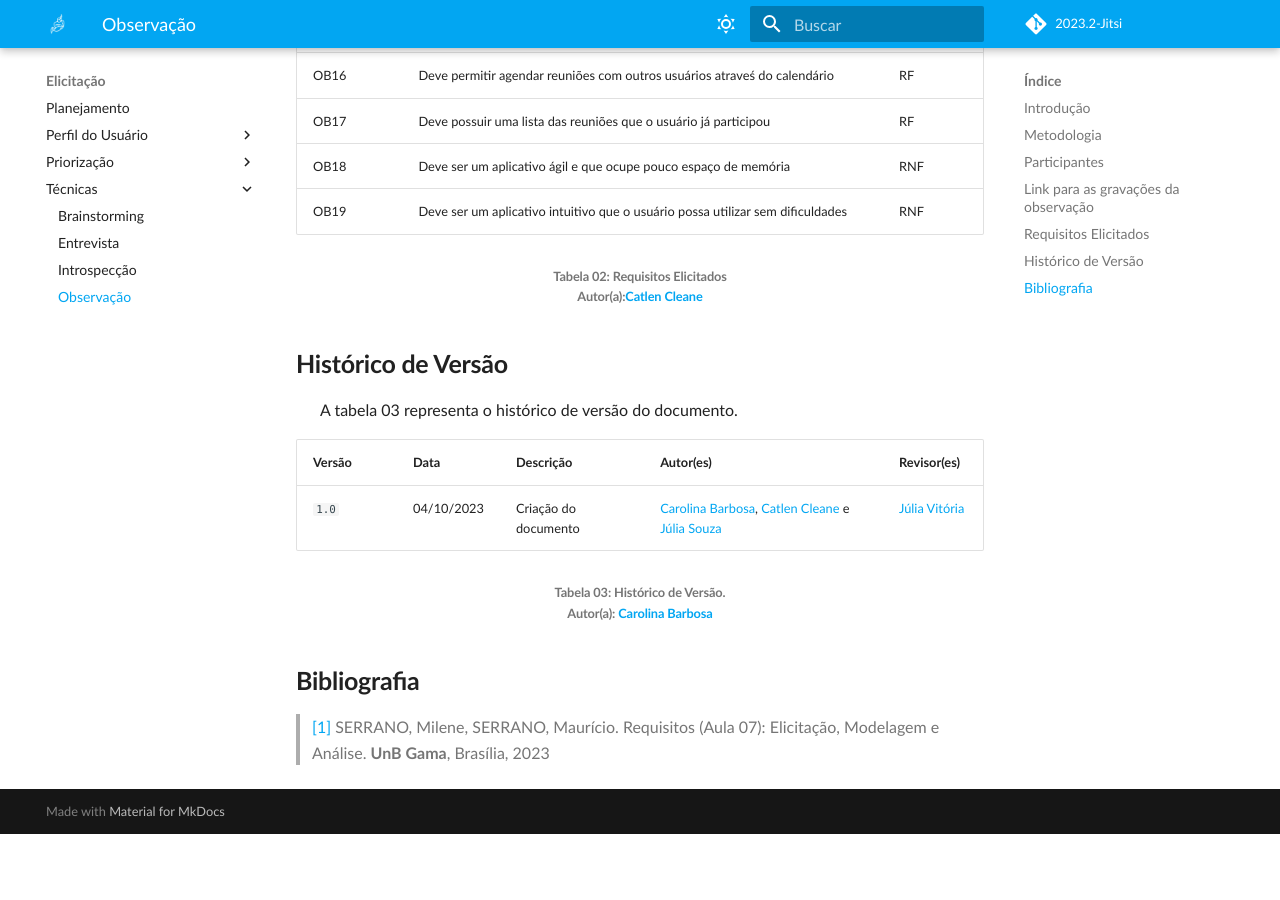
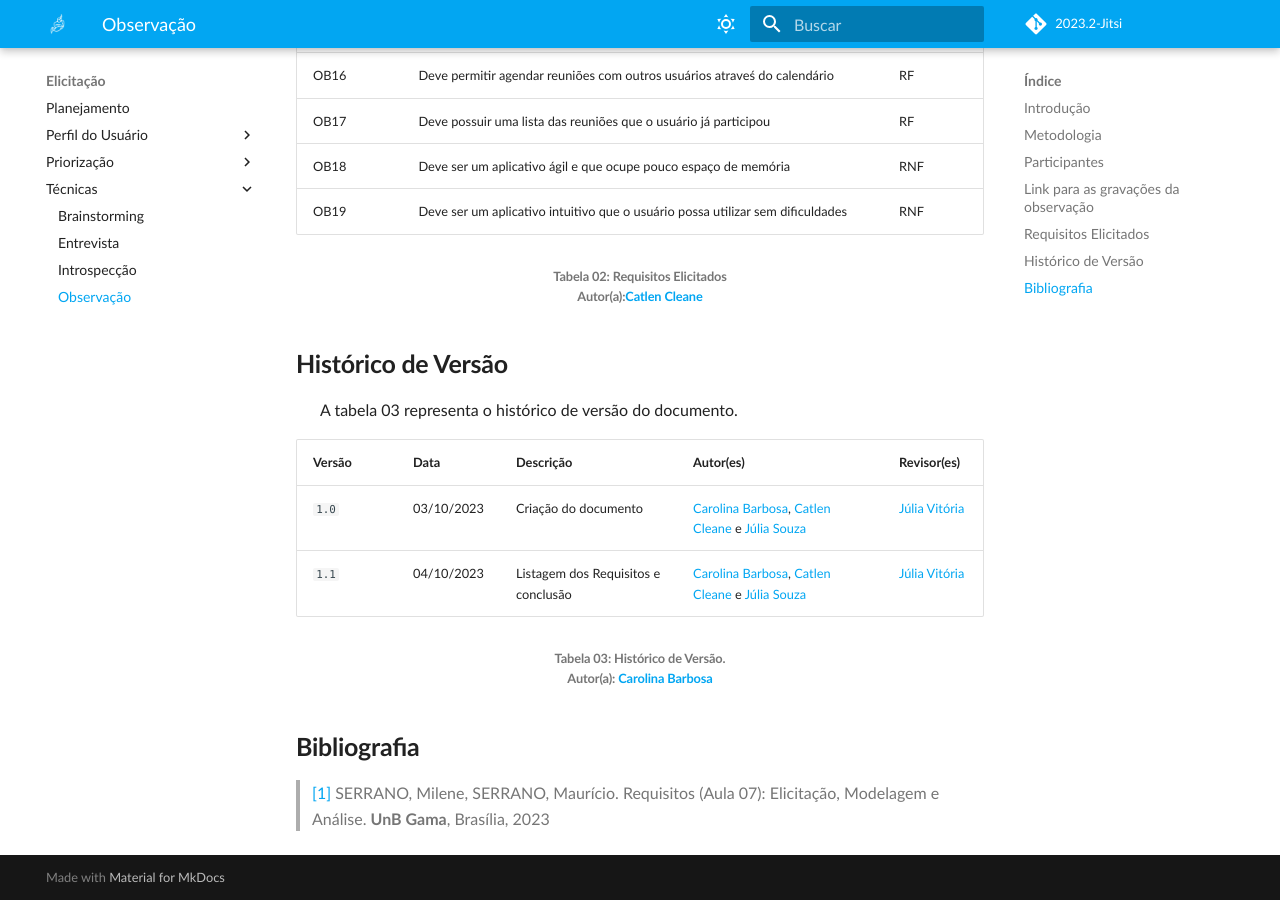
Before and after one commit to Requisitos-de-Software/2023.2-Jitsi, an MkDocs documentation site: the page built from docs/Elicitacao/tecnicas/observacao.md, in a window 1280 px wide and 900 px high, scrolled down 2146 px. Built offline with MkDocs 1.6.1 and Material for MkDocs 9.7.7, drawn with Linux system fonts in a browser that asks for light colours; some web fonts are replaced; comment, search, counter and statistics services are not loaded; before the commit the page ends 2980 px from its top, so only the background shows below that.

Commit message:
Correções em observação

```diff
--- a/docs/Elicitacao/tecnicas/observacao.md
+++ b/docs/Elicitacao/tecnicas/observacao.md
@@ -87,7 +87,8 @@
 
 | Versão | Data | Descrição | Autor(es) | Revisor(es) |
 | ------ | ---- | --------- | --------- | ---------- |
-| `1.0`  | 04/10/2023 | Criação do documento  | [Carolina Barbosa](https://github.com/CarolinaBarb), [Catlen Cleane](https://github.com/catlenc) e [Júlia Souza](https://github.com/JuliaSSouza)  | [Júlia Vitória](https://github.com/Juhvitoria4) |
+| `1.0`  | 03/10/2023 | Criação do documento  | [Carolina Barbosa](https://github.com/CarolinaBarb), [Catlen Cleane](https://github.com/catlenc) e [Júlia Souza](https://github.com/JuliaSSouza)  | [Júlia Vitória](https://github.com/Juhvitoria4) |
+ `1.1`  | 04/10/2023 | Listagem dos Requisitos e conclusão | [Carolina Barbosa](https://github.com/CarolinaBarb), [Catlen Cleane](https://github.com/catlenc) e [Júlia Souza](https://github.com/JuliaSSouza)  | [Júlia Vitória](https://github.com/Juhvitoria4) |
 <h6 align = "center"> Tabela 03: Histórico de Versão.
 <br> Autor(a):  <a href="https://github.com/CarolinaBarb">Carolina Barbosa</a></h6>
 
```
Also changed, not shown: docs/Elicitacao/priorizacao/MoSCoW.md (+19 -2 lines).
